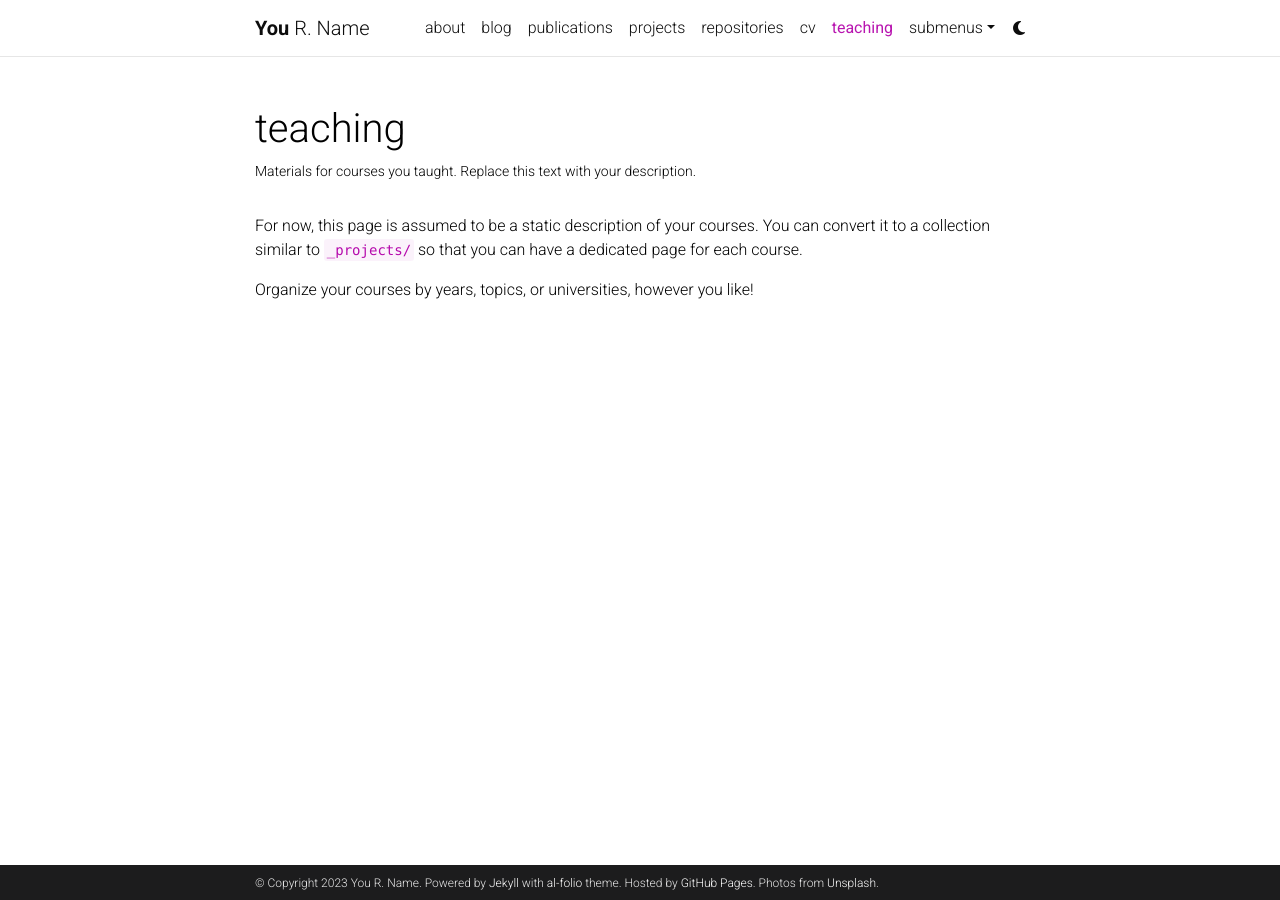
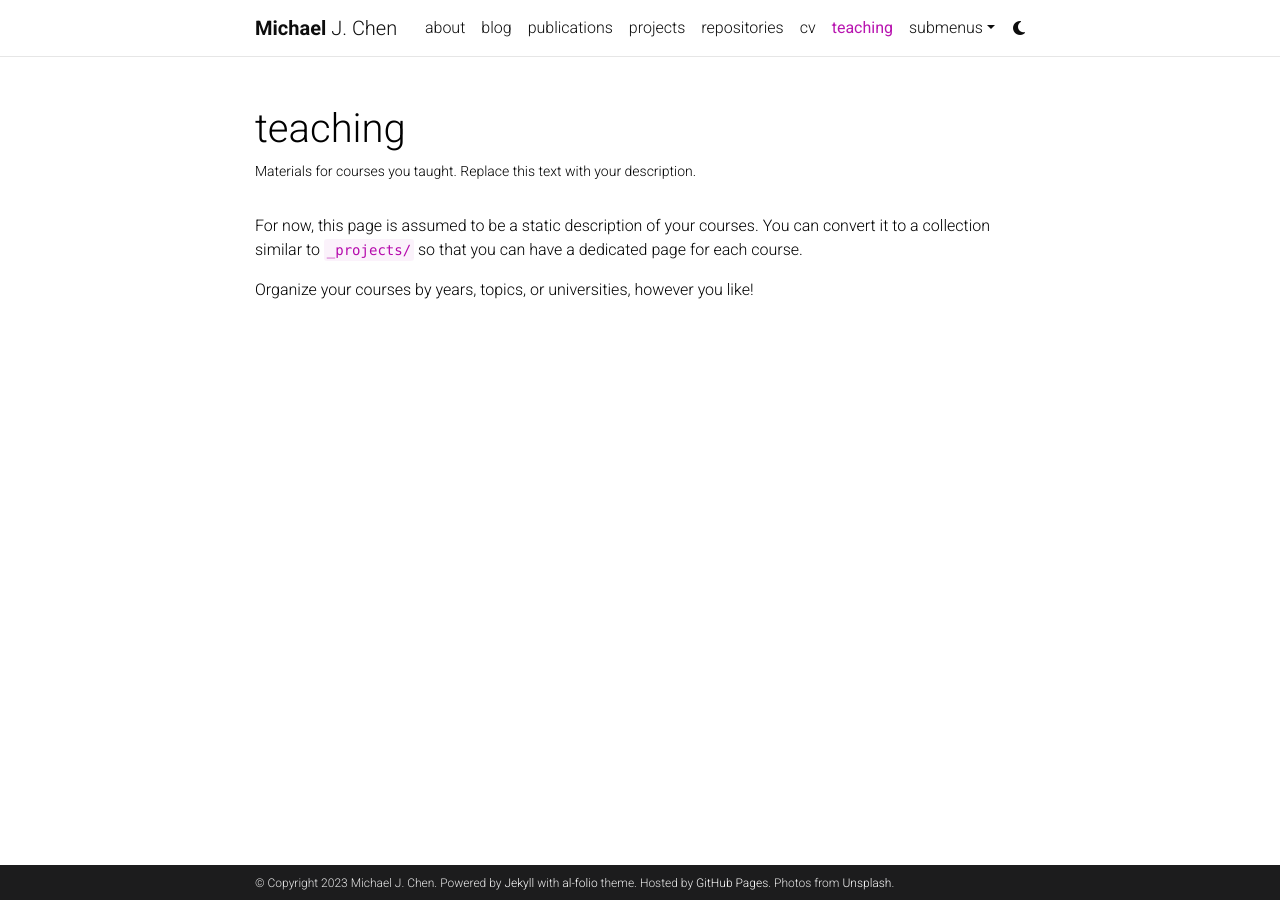
Before and after one commit to Toasterdoodle/toasterdoodle.github.io, a Jekyll site: the page built from _pages/teaching.md, in a window 1280 px wide. Built offline with Jekyll 4.4.1, drawn with Linux system fonts in a browser that asks for light colours; comment, search, counter and statistics services are not loaded; a style sheet for code colours, icons or effects is not loaded.

Commit message:
Update _config.yml

```diff
--- a/_config.yml
+++ b/_config.yml
@@ -3,10 +3,10 @@
 # -----------------------------------------------------------------------------
 
 title: blank # the website title (if blank, full name will be used instead)
-first_name: You
-middle_name: R.
-last_name: Name
-email: you@example.com
+first_name: Michael
+middle_name: J.
+last_name: Chen
+email: michaeljchen55@gmail.com
 description: > # the ">" symbol means to ignore newlines until "footer_text:"
   A simple, whitespace theme for academics. Based on [*folio](https://github.com/bogoli/-folio) design.
 footer_text: >
@@ -18,8 +18,8 @@ keywords: jekyll, jekyll-theme, academic-website, portfolio-website  # add your
 lang: en # the language of your site (for example: en, fr, cn, ru, etc.)
 icon: ⚛️  # the emoji used as the favicon (alternatively, provide image name in /assets/img/)
 
-url: https://alshedivat.github.io # the base hostname & protocol for your site
-baseurl: /al-folio # the subpath of your site, e.g. /blog/
+url: https://toasterdoodle.github.io # the base hostname & protocol for your site
+baseurl: # the subpath of your site, e.g. /blog/
 last_updated: false # set to true if you want to display last updated in the footer
 impressum_path:  # set to path to include impressum link in the footer, use the same path as permalink in a page, helps to conform with EU GDPR
 
```
